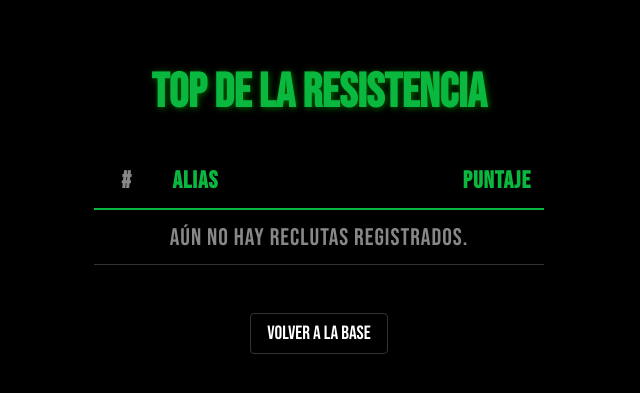
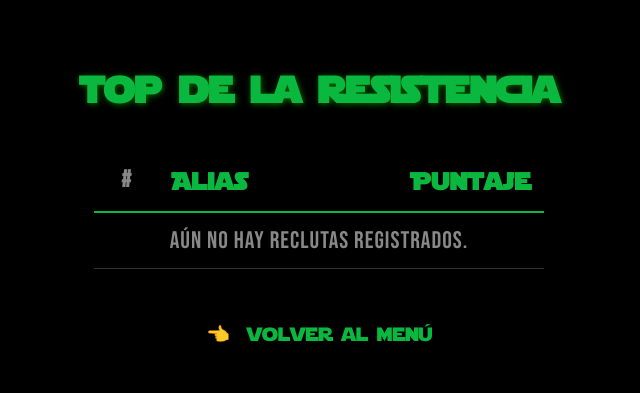
Before and after one commit to Ozz-Matheus/resistance, a Laravel app: page /top in a window 1280 px wide. Shown: the top 393 px of the page, without its empty margins (321-961 px from the left). Run offline with Laravel 12, Linux system fonts and the light colour scheme; data that the repository does not hold is empty.

Commit message:
feat: mejorar estilos en la vista de puntajes y agregar fuente 'StarJedi'

```diff
--- a/resources/views/leaderboard.blade.php
+++ b/resources/views/leaderboard.blade.php
@@ -6,6 +6,12 @@
     <title>Top Puntajes - {{ config('app.name') }}</title>
     <link rel="icon" type="image/png" href="{{ asset('favicon/ico.png') }}" />
     <style>
+        @font-face {
+            font-family: 'StarJedi';
+            src: url('{{ asset('src/fonts/Starjedi.woff2') }}') format('woff2'),
+                url('{{ asset('src/fonts/Starjedi.woff') }}') format('woff');
+            font-display: swap;
+        }
         @font-face {
             font-family: 'BebasNeue';
             src: url('{{ asset('src/fonts/BebasNeue.woff2') }}') format('woff2'),
@@ -23,8 +29,9 @@
             margin: 0;
         }
         h1 {
+            font-family: 'StarJedi';
             color: #0bb83f;
-            font-size: 3rem;
+            font-size: 2.3rem;
             margin-bottom: 2rem;
             text-align: center;
             text-shadow: 1px 1px 6px #006a00;
@@ -45,29 +52,29 @@
             color: #0bb83f;
             border-bottom: 2px solid #0bb83f;
         }
+        span {
+            display: inline-block;
+            margin-right: 0.5rem;
+        }
+        .title, .back-btn{ font-family: 'StarJedi'; }
         .score-col { text-align: right; }
         .rank { color: #888; width: 40px; text-align: center; }
         .back-btn {
             margin-top: 3rem;
-            color: #fff;
+            color: #0bb83f;
             text-decoration: none;
             font-size: 1.2rem;
-            border: 1px solid #333;
-            padding: 0.5rem 1rem;
-            border-radius: 4px;
-            transition: all 0.2s;
         }
-        .back-btn:hover { background: #333; }
     </style>
 </head>
 <body>
-    <h1>TOP DE LA RESISTENCIA</h1>
+    <h1>top de la resistencia</h1>
     <table>
         <thead>
             <tr>
                 <th class="rank">#</th>
-                <th>Alias</th>
-                <th class="score-col">Puntaje</th>
+                <th class="title alias-col">Alias</th>
+                <th class="title score-col">Puntaje</th>
             </tr>
         </thead>
         <tbody>
@@ -84,6 +91,6 @@
             @endforelse
         </tbody>
     </table>
-    <a href="{{ url('/') }}" class="back-btn">Volver a la base</a>
+    <a href="{{ route('home') }}" class="back-btn"><span> 👈 </span> volver al menú</a>
 </body>
 </html>
--- a/routes/web.php
+++ b/routes/web.php
@@ -6,7 +6,7 @@ use Illuminate\Support\Facades\Route;
 
 Route::get('/', function () {
     return view('welcome');
-});
+})->name('home');
 
 // Top Scores
 Route::get('/top', [GameScoreController::class, 'index'])->name('scores.index');
```
